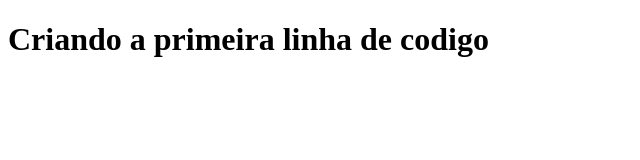
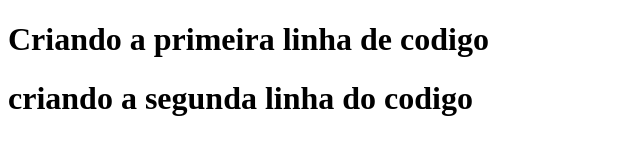
Before and after one commit to giiovanad/ProjetoGitA, a plain HTML site: page index.html in a window 1280 px wide. Shown: the whole page, without its empty margins (0-640 px from the left). Drawn offline with Linux system fonts and the light colour scheme.

Commit message:
criando a segunda linha de coidgo

```diff
--- a/index.html
+++ b/index.html
@@ -7,5 +7,6 @@
 </head>
 <body>
         <h1>Criando a primeira linha de codigo</h1>
+        <h1>criando a segunda linha do codigo</h1>
 </body>
 </html>
```
